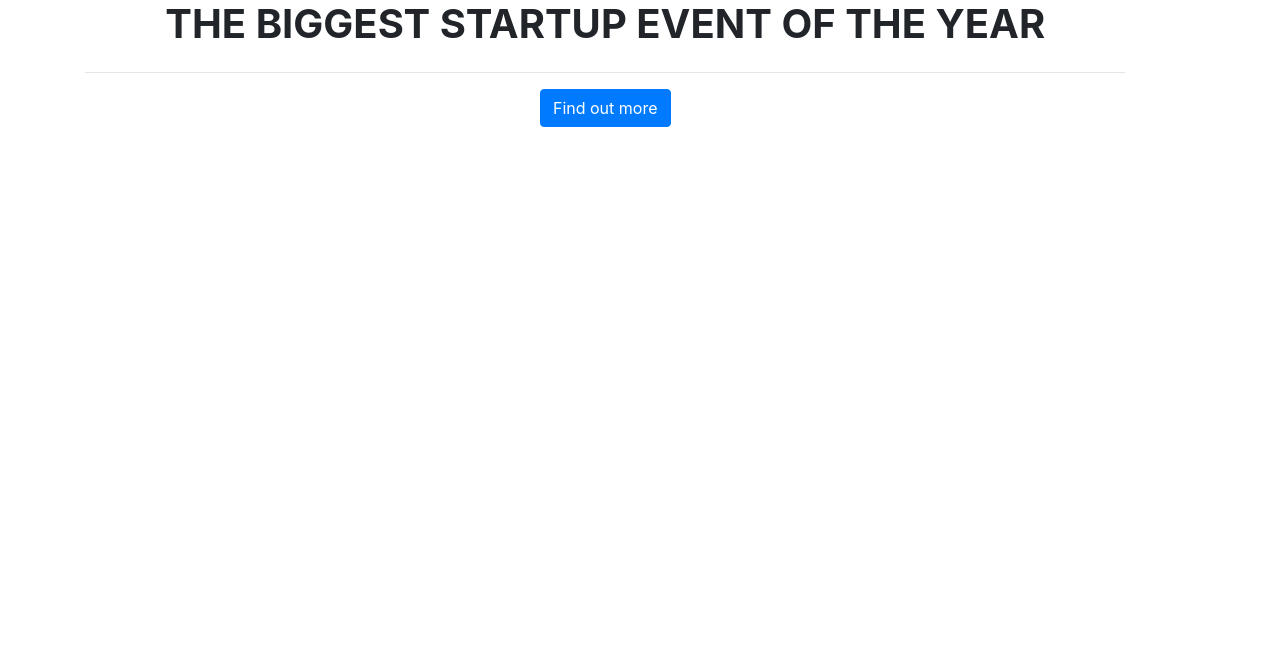
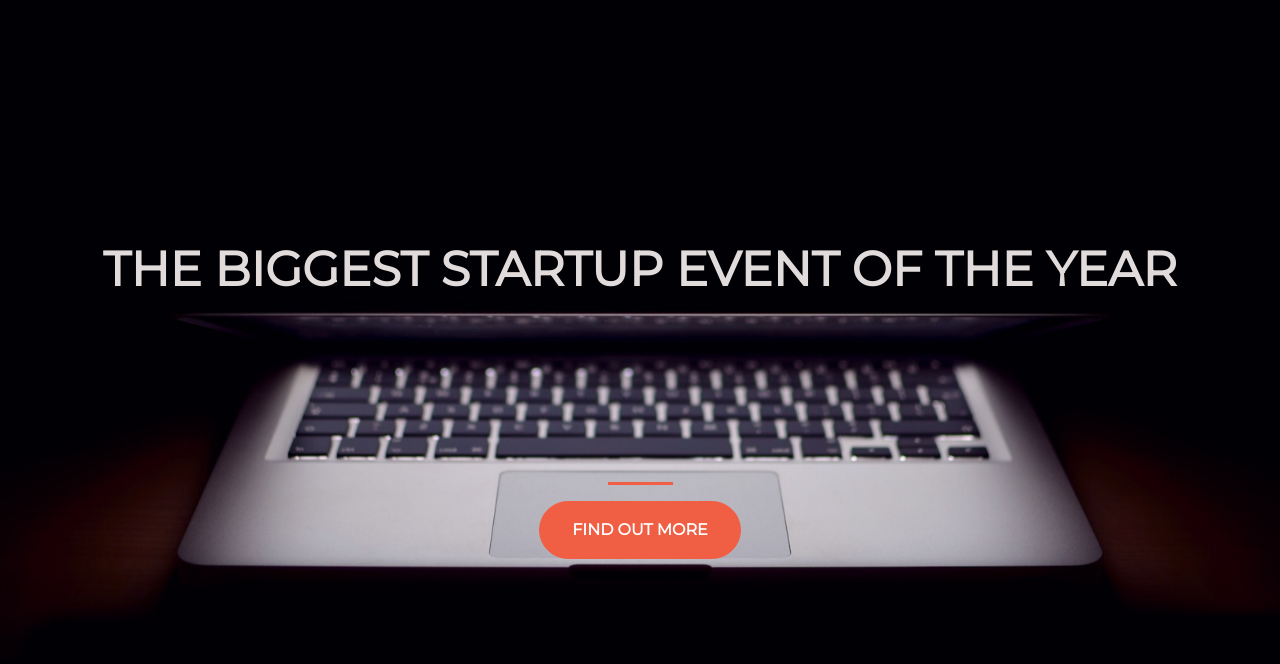
Before and after one commit to newman1212/newman1212.github.io, a plain HTML site: page index.html in a window 1280 px wide. Drawn offline with nearby package versions, Linux system fonts and the light colour scheme.

Commit message:
Add files via upload

```diff
--- a/index.html
+++ b/index.html
@@ -13,7 +13,7 @@
     <link rel="stylesheet" href="https://stackpath.bootstrapcdn.com/bootstrap/4.3.1/css/bootstrap.min.css" integrity="sha384-ggOyR0iXCbMQv3Xipma34MD+dH/1fQ784/j6cY/iJTQUOhcWr7x9JvoRxT2MZw1T" crossorigin="anonymous">
 
     <!-- Your own stylesheet -->
-    <link rel="stylesheet" type="text/css" href="style_landing.css">
+    <link rel="stylesheet" type="text/css" href="style.css">
   </head>
   <body>
       <div class="container d-flex align-items-center h-100">
```
